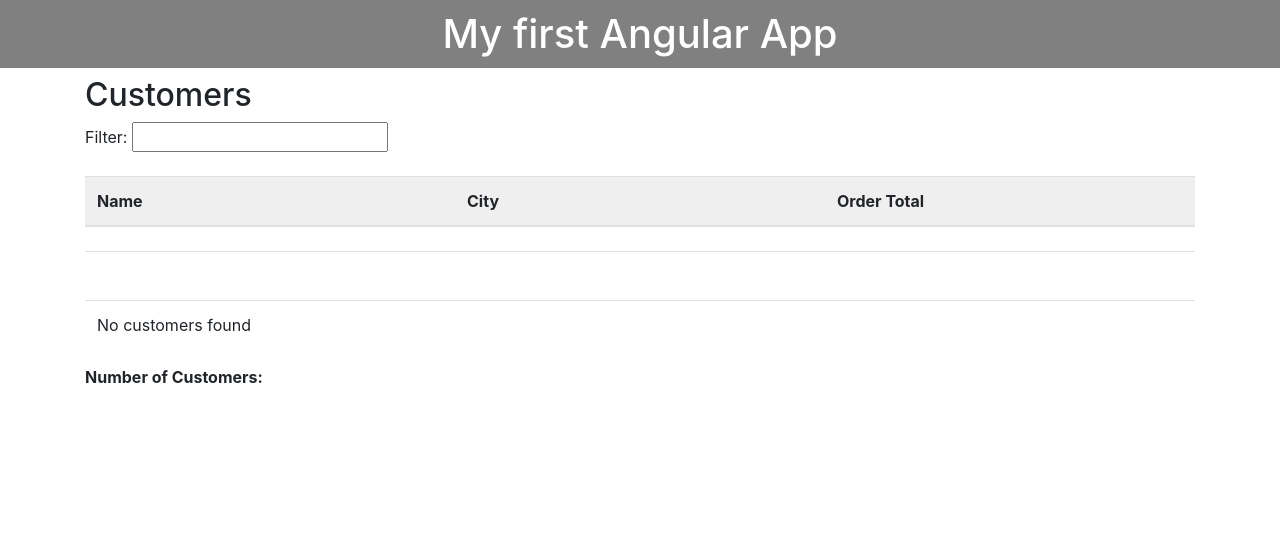
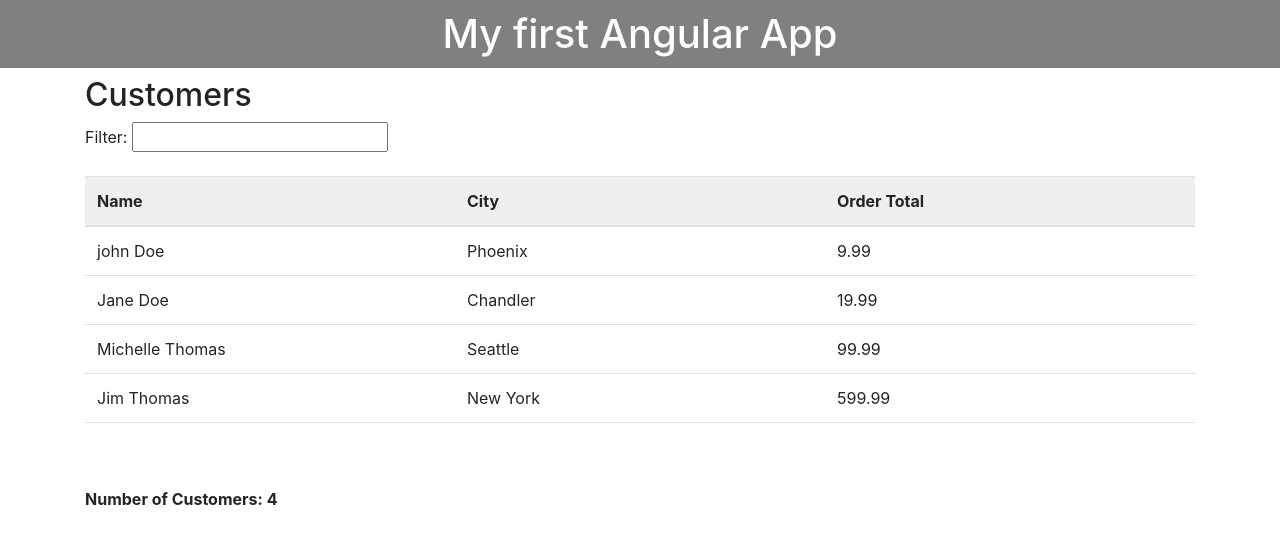
Before and after one commit to AbdelazizMalfy/Angular, an Angular app: page / in a window 1280 px wide. Shown: the top 544 px of the page. Built offline with nearby package versions, Linux system fonts and the light colour scheme.

Commit message:
typeScript Interfaces added

```diff
--- a/src/app/Customers/customers-list/customers-listcomponent.html
+++ b/src/app/Customers/customers-list/customers-listcomponent.html
@@ -3,33 +3,35 @@
 <br />
 <br />
 <table class="table table-hover">
-    <thead>
+    <thead (click)="toggleVisibility()">
         <tr>
             <th>Name</th>
             <th>City</th>
             <th>Order Total</th>
         </tr>
     </thead>
-    <tr>
+    <tbody [hidden]="!tableVisible">
+        <tr *ngFor="let cust of filteredCustomers">
             <td>
                 <a>
-
+                    {{ cust.name}}
                 </a>
             </td>
-        <td></td>
-        <td></td>
+            <td>{{cust.city}}</td>
+            <td>{{cust.orderTotal}}</td>
         </tr>
-    <tr>
+        <tr *ngIf="filteredCustomers && filteredCustomers.length">
             <td colspan="2">&nbsp;</td>
             <td>
-
+                {{ customersOrderTotal }}
             </td>
         </tr>
-    <tr>
+        <tr *ngIf="!filteredCustomers || !filteredCustomers.length">
             <td colspan="4">No customers found</td>
         </tr>
+    </tbody>
 </table>
 <strong>
-    Number of Customers:
+    Number of Customers: {{ filteredCustomers.length }}
 </strong>
 <br />
--- a/src/app/Customers/customers-list/customers-listcomponent.ts
+++ b/src/app/Customers/customers-list/customers-listcomponent.ts
@@ -1,4 +1,6 @@
 import { Component , OnInit } from '@angular/core';
+
+import { ICustomer } from '../../shared/interfaces';
 
 @Component({
     selector: 'app-customers-list',
@@ -8,13 +10,34 @@ import { Component , OnInit } from '@angular/core';
 
 export class CustomersListComponent implements OnInit {
 
-    filteredCustomer: any[] = [];
+    filteredCustomers: ICustomer[] = [
+        { id: 1, name: 'john Doe', city: 'Phoenix', orderTotal: 9.99, customerSince: new Date(2014, 7, 10) },
+        { id: 2, name: 'Jane Doe', city: 'Chandler', orderTotal: 19.99, customerSince: new Date(2017, 2, 22)},
+        { id: 3, name: 'Michelle Thomas', city: 'Seattle', orderTotal: 99.99, customerSince: new Date(2002, 10, 31)},
+        { id: 4, name: 'Jim Thomas', city: 'New York', orderTotal: 599.99, customerSince: new Date(2002, 10, 31)},
+    ];
+    tableVisible : boolean = true;
     customersOrderTotal : number;
     currencyCode: string = 'USD'
+
+    toggleVisibility(){
+        this.tableVisible = ! this.tableVisible;
+    }
 
     constructor(){}
 
     ngOnInit() {
 
     }
+
+    calculateOrders(){
+        this.customersOrderTotal = 0
+        this.filteredCustomers.forEach((cust:ICustomer)=>{
+            this.customersOrderTotal += cust.orderTotal;
+        })
+    }
+
+    sort(sortBy: string){
+        //A sorter service will handle the sorting
+    }
 }
--- a/src/app/Customers/customerscomponent.ts
+++ b/src/app/Customers/customerscomponent.ts
@@ -1,4 +1,6 @@
 import { Component, OnInit } from '@angular/core';
+
+import {ICustomer} from '../shared/interfaces';
 
 @Component({
     selector:'app-customers',
@@ -7,7 +9,7 @@ import { Component, OnInit } from '@angular/core';
 
 export class CustomersComponent implements OnInit{
     title: string;
-    people: any[];
+    people: ICustomer[];
 
 
 
```
Lines whose indentation alone changed are shown as unchanged.
